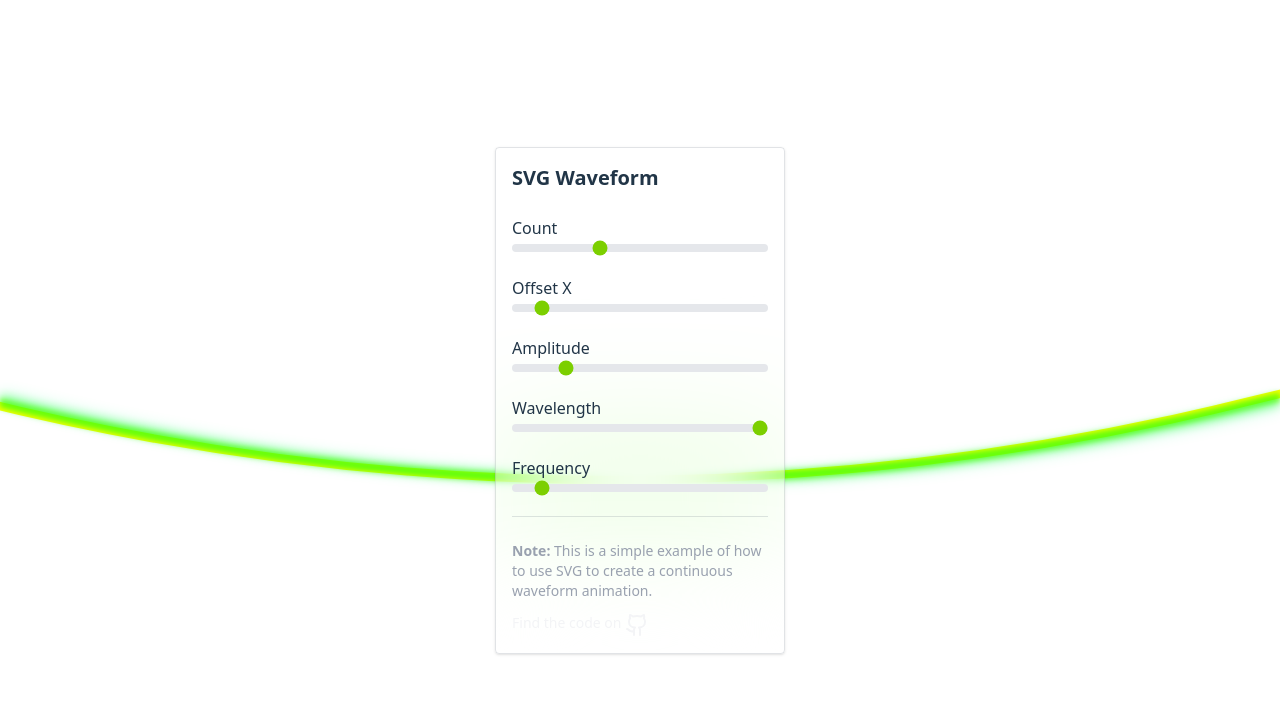
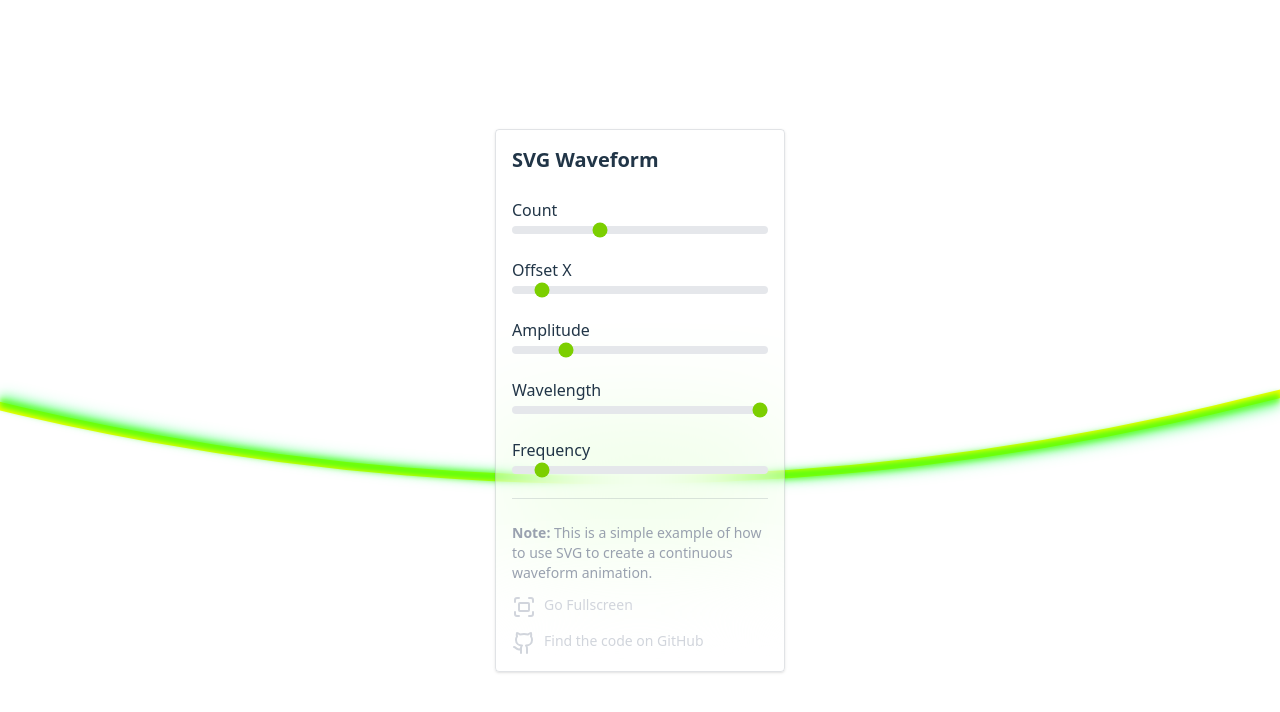
Before and after one commit to imadx/svg-sine-anim-revamp, a React (Vite) app: page / in a window 1280 px wide. Shown: the top 712 px of the page. Built offline with nearby package versions, Linux system fonts and the light colour scheme.

Commit message:
allow fullscreen

```diff
--- a/src/App.tsx
+++ b/src/App.tsx
@@ -2,7 +2,6 @@ import { useEffect, useRef, useState } from 'react';
 import './App.css';
 import { SvgCurve } from './components/svg-curve';
 import { InputRange } from './components/input-range';
-import { GithubIcon } from 'lucide-react';
 import { Footer } from './components/footer.tsx';
 
 const ValueResFull = 100;
@@ -63,7 +62,10 @@ function App() {
   return (
     <>
       <div className="absolute w-screen h-screen top-0 left-0">{svgLines}</div>
-      <form className="relative z-10 bg-gray-700-500/10 flex flex-col gap-6 items-start p-4 rounded-sm backdrop-blur-3xl border border-gray-500/20 shadow">
+      <form
+        id="control-panel"
+        className="relative z-10 bg-gray-700-500/10 flex flex-col gap-6 items-start p-4 rounded-sm backdrop-blur-3xl border border-gray-500/20 shadow"
+      >
         <div className="font-bold text-xl">SVG Waveform</div>
         <InputRange
           min={1}
--- a/src/components/footer.tsx
+++ b/src/components/footer.tsx
@@ -1,6 +1,40 @@
-import { GithubIcon } from 'lucide-react';
+import { FullscreenIcon, GithubIcon } from 'lucide-react';
+import { useEffect } from 'react';
 
 export const Footer = () => {
+  const handleClickFullscreen = () => {
+    const elem = document.documentElement;
+
+    if (elem.requestFullscreen) {
+      elem.requestFullscreen();
+    } else if (elem.mozRequestFullScreen) {
+      /* Firefox */
+      elem.mozRequestFullScreen();
+    } else if (elem.webkitRequestFullscreen) {
+      /* Chrome, Safari and Opera */
+      elem.webkitRequestFullscreen();
+    } else if (elem.msRequestFullscreen) {
+      /* IE/Edge */
+      elem.msRequestFullscreen();
+    }
+  };
+
+  useEffect(() => {
+    //     hide the panel on fullscreen
+    const handleFullscreenChange = () => {
+      const isFullscreen = document.fullscreenElement !== null;
+      const panel = document.getElementById('control-panel');
+      if (panel) {
+        panel.classList.toggle('hidden', isFullscreen);
+      }
+    };
+
+    document.addEventListener('fullscreenchange', handleFullscreenChange);
+    return () => {
+      document.removeEventListener('fullscreenchange', handleFullscreenChange);
+    };
+  }, []);
+
   return (
     <div className="text-sm text-gray-400 w-64 text-left flex flex-col gap-3">
       <p>
@@ -8,16 +42,23 @@ export const Footer = () => {
         to use SVG to create a continuous waveform animation.
       </p>
       <p>
+        <span
+          className="!text-gray-300 hover:!text-white transition-colors duration-200 cursor-pointer flex gap-2"
+          onClick={handleClickFullscreen}
+        >
+          <FullscreenIcon />
+          Go Fullscreen
+        </span>
+      </p>
+      <p>
         <a
           href="https://github.com/imadx/svg-sine-anim-revamp"
-          className="!text-gray-100 hover:!text-gray-200 transition-colors duration-200"
+          target="_blank"
+          rel="noopener noreferrer"
+          className="!text-gray-300 hover:!text-white transition-colors duration-200 cursor-pointer flex gap-2"
         >
-          Find the code on{' '}
-          <GithubIcon
-            style={{
-              display: 'inline-block',
-            }}
-          />
+          <GithubIcon />
+          Find the code on GitHub
         </a>
       </p>
     </div>
```
